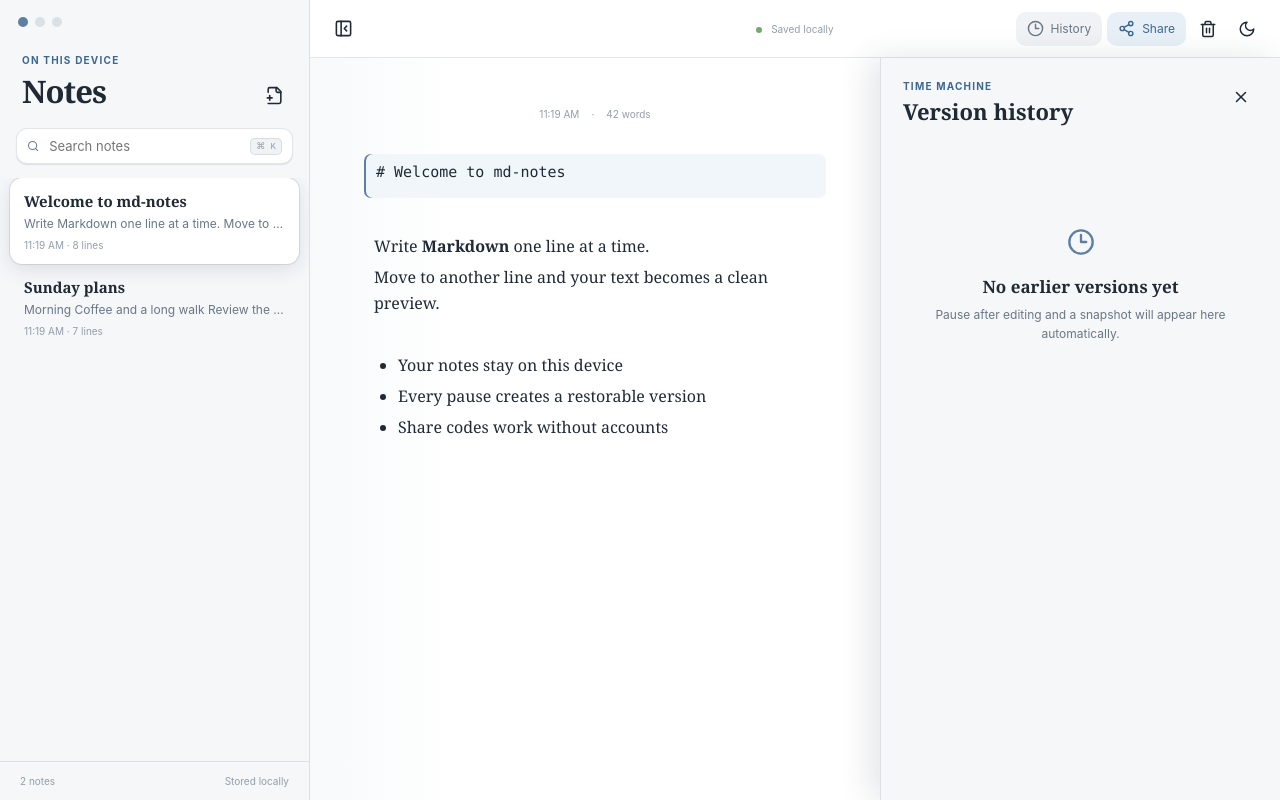
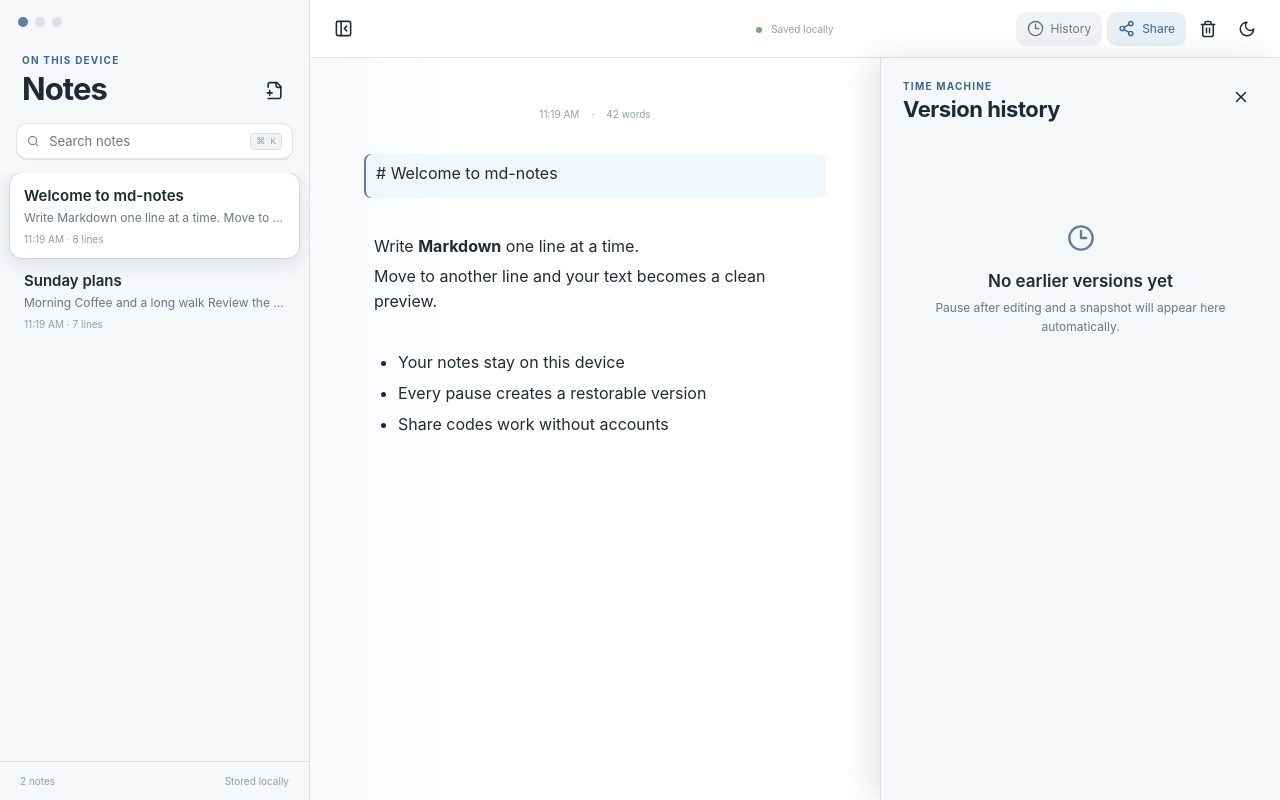
Before and after one commit to schmijul/md-notes, a React (Vite) app: page / in a window 1280 px wide. Both pictures are taken after a click on the button "History". Built offline with nearby package versions, Linux system fonts and the light colour scheme.

Commit message:
Match iOS Notes typography

```diff
--- a/src/styles.css
+++ b/src/styles.css
@@ -1,5 +1,7 @@
 :root {
-  font-family: Inter, ui-sans-serif, system-ui, -apple-system, BlinkMacSystemFont, "Segoe UI", sans-serif;
+  --font-text: -apple-system, BlinkMacSystemFont, "SF Pro Text", "Segoe UI", system-ui, sans-serif;
+  --font-display: -apple-system, BlinkMacSystemFont, "SF Pro Display", "Segoe UI", system-ui, sans-serif;
+  font-family: var(--font-text);
   color: var(--ink);
   background: var(--sidebar);
   color-scheme: light;
@@ -71,7 +73,7 @@ body { margin: 0; min-width: 880px; min-height: 100vh; overflow: hidden; }
 .sidebar-title { display: flex; align-items: end; justify-content: space-between; padding: 12px 18px 16px 22px; }
 .eyebrow { display: block; margin-bottom: 4px; color: var(--accent-strong); font-size: 10px; font-weight: 750; letter-spacing: .12em; text-transform: uppercase; }
 h1, h2, h3, p { margin-top: 0; }
-.sidebar h1 { margin: 0; font-family: Georgia, serif; font-size: 31px; letter-spacing: -.03em; }
+.sidebar h1 { margin: 0; font-family: var(--font-display); font-size: 31px; font-weight: 700; letter-spacing: -.03em; }
 .icon-button { display: inline-grid; place-items: center; width: 34px; height: 34px; padding: 0; border: 0; border-radius: 10px; background: transparent; cursor: pointer; }
 .icon-button:hover { background: var(--hover); }
 .icon-button:disabled { opacity: .3; cursor: default; }
@@ -83,7 +85,7 @@ h1, h2, h3, p { margin-top: 0; }
 .note-card:hover { background: var(--hover); }
 .note-card.selected { background: var(--surface); box-shadow: 0 5px 20px var(--shadow), 0 0 0 1px var(--line); }
 .note-card strong, .note-card span, .note-card small { display: block; overflow: hidden; text-overflow: ellipsis; white-space: nowrap; }
-.note-card strong { margin-bottom: 5px; font-family: Georgia, serif; font-size: 15px; }
+.note-card strong { margin-bottom: 5px; font-family: var(--font-text); font-size: 15px; font-weight: 600; }
 .note-card span { margin-bottom: 8px; color: var(--muted); font-size: 12px; }
 .note-card small { color: var(--subtle); font-size: 10px; }
 .no-results { padding: 18px 14px; color: var(--muted); font-size: 12px; }
@@ -106,14 +108,14 @@ h1, h2, h3, p { margin-top: 0; }
 .line-editor { min-height: 450px; }
 .editor-line { min-height: 31px; border-radius: 7px; }
 .editor-line.active { margin: 2px -10px; padding: 5px 10px; background: var(--active-line); box-shadow: inset 2px 0 var(--accent); }
-.editor-line textarea { display: block; width: 100%; resize: none; overflow: hidden; border: 0; outline: 0; color: var(--ink); background: transparent; font-family: ui-monospace, SFMono-Regular, Menlo, monospace; font-size: 15px; line-height: 1.55; }
+.editor-line textarea { display: block; width: 100%; resize: none; overflow: hidden; border: 0; outline: 0; color: var(--ink); background: transparent; font-family: var(--font-text); font-size: 16px; line-height: 1.55; }
 .rendered-line { display: block; width: 100%; min-height: 31px; padding: 2px 0; border: 0; text-align: left; background: transparent; cursor: text; }
 .rendered-line > *:first-child { margin-top: 0; }
 .rendered-line > *:last-child { margin-bottom: 0; }
-.rendered-line p, .rendered-line li, .rendered-line blockquote { font-family: Georgia, serif; font-size: 16px; line-height: 1.65; }
-.rendered-line h1 { margin: 4px 0 12px; font-family: Georgia, serif; font-size: 34px; letter-spacing: -.035em; line-height: 1.2; }
-.rendered-line h2 { margin: 10px 0 5px; font-family: Georgia, serif; font-size: 23px; }
-.rendered-line h3 { margin: 8px 0 4px; font-family: Georgia, serif; font-size: 18px; }
+.rendered-line p, .rendered-line li, .rendered-line blockquote { font-family: var(--font-text); font-size: 16px; line-height: 1.55; }
+.rendered-line h1 { margin: 4px 0 12px; font-family: var(--font-display); font-size: 32px; font-weight: 700; letter-spacing: -.03em; line-height: 1.2; }
+.rendered-line h2 { margin: 10px 0 5px; font-family: var(--font-display); font-size: 23px; font-weight: 700; letter-spacing: -.02em; }
+.rendered-line h3 { margin: 8px 0 4px; font-family: var(--font-display); font-size: 18px; font-weight: 600; }
 .rendered-line ul, .rendered-line ol { margin: 2px 0; padding-left: 24px; }
 .rendered-line blockquote { margin: 4px 0; padding: 4px 14px; border-left: 3px solid var(--accent); color: var(--muted); }
 .rendered-line code { padding: 2px 4px; border-radius: 4px; background: var(--code); font-size: .85em; }
@@ -126,10 +128,10 @@ h1, h2, h3, p { margin-top: 0; }
 .history-panel { position: fixed; top: 58px; right: 0; bottom: 0; z-index: 5; width: 400px; overflow: auto; border-left: 1px solid var(--line); background: var(--sidebar); box-shadow: -10px 0 30px var(--shadow); }
 .history-open .editor-scroll { padding-right: 400px; }
 .history-panel header, .share-dialog header, .conflict-dialog header { display: flex; align-items: start; justify-content: space-between; padding: 22px; }
-.history-panel h2, .share-dialog h2, .conflict-dialog h2 { margin: 0; font-family: Georgia, serif; font-size: 22px; }
+.history-panel h2, .share-dialog h2, .conflict-dialog h2 { margin: 0; font-family: var(--font-display); font-size: 22px; font-weight: 700; letter-spacing: -.02em; }
 .empty-state { padding: 80px 38px; color: var(--muted); text-align: center; }
 .empty-state svg { color: var(--accent); }
-.empty-state h3 { margin: 15px 0 7px; color: var(--ink); font-family: Georgia, serif; font-size: 17px; }
+.empty-state h3 { margin: 15px 0 7px; color: var(--ink); font-family: var(--font-display); font-size: 17px; font-weight: 600; }
 .empty-state p { font-size: 12px; line-height: 1.6; }
 .version-list { display: flex; gap: 6px; overflow-x: auto; padding: 0 18px 16px; }
 .version-list button { flex: 0 0 135px; padding: 9px; border: 1px solid var(--line); border-radius: 9px; text-align: left; background: var(--surface); cursor: pointer; }
```
Also changed, not shown: 4 other files (tests, documents, lock files or other folders).
